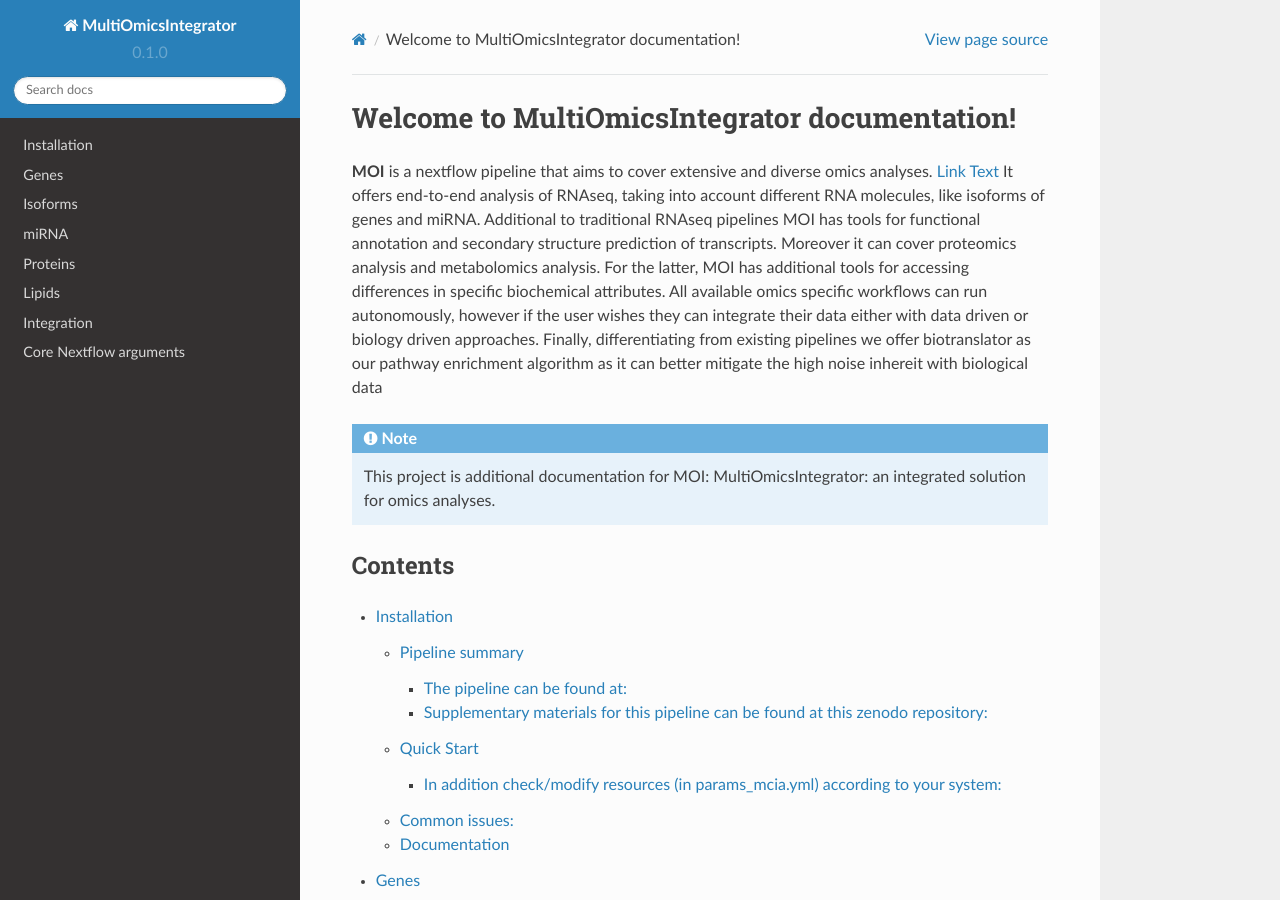
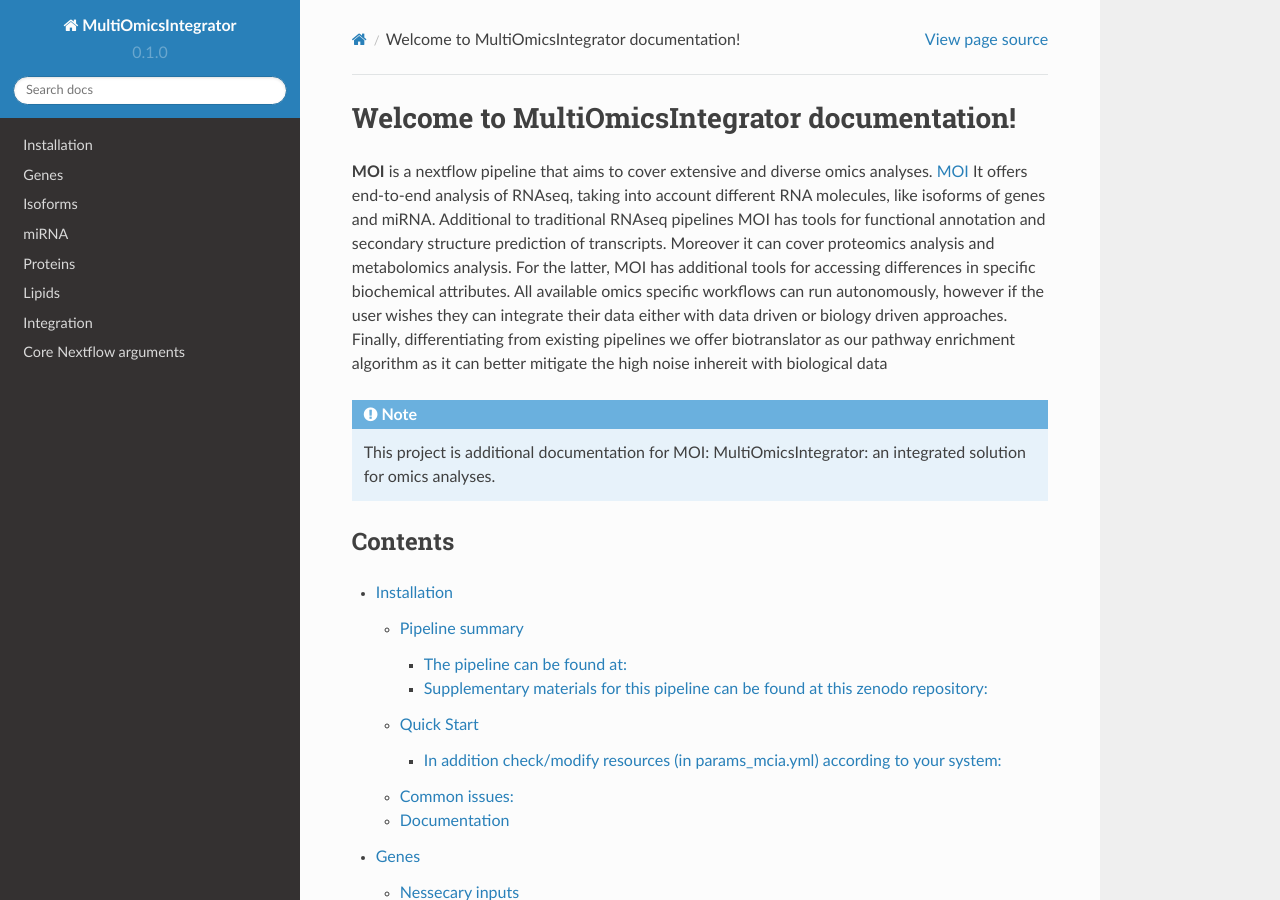
Before and after one commit to Bianca-Pasat/MOI, a Sphinx documentation site: the page built from docs/source/index.rst, in a window 1280 px wide and 900 px high. Built offline with Sphinx 7.4.7 and the Read the Docs theme 2.0.0, drawn with Linux system fonts in a browser that asks for light colours; pages that are not in the unit, such as notebooks, are missing from menus.

Commit message:
Update index.rst

```diff
--- a/docs/source/index.rst
+++ b/docs/source/index.rst
@@ -1,7 +1,7 @@
 Welcome to MultiOmicsIntegrator documentation!
 =============================================
 
-**MOI** is a nextflow pipeline that aims to cover extensive and diverse omics analyses. `Link Text <https://github.com/ASAGlab/MOI--An-integrated-solution-for-omics-analyses>`_
+**MOI** is a nextflow pipeline that aims to cover extensive and diverse omics analyses. `MOI <https://github.com/ASAGlab/MOI--An-integrated-solution-for-omics-analyses>`_
 It offers end-to-end analysis of RNAseq, taking into account different RNA molecules, like isoforms of genes and miRNA.
 Additional to traditional RNAseq pipelines MOI has tools for functional annotation and secondary structure prediction of transcripts.
 Moreover it can cover proteomics analysis and metabolomics analysis. For the latter, MOI has additional tools for accessing differences in
```
